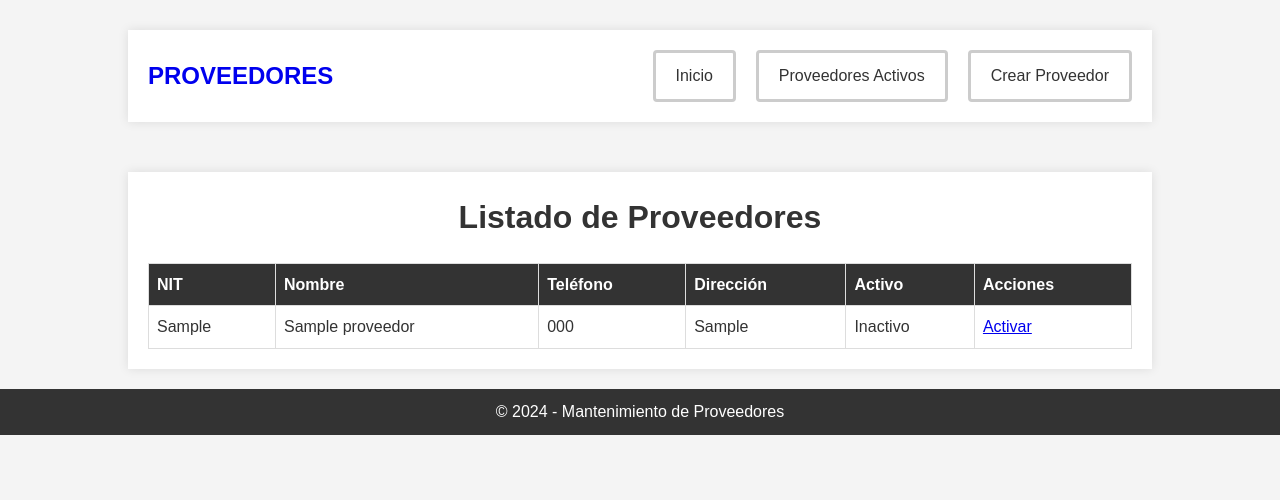
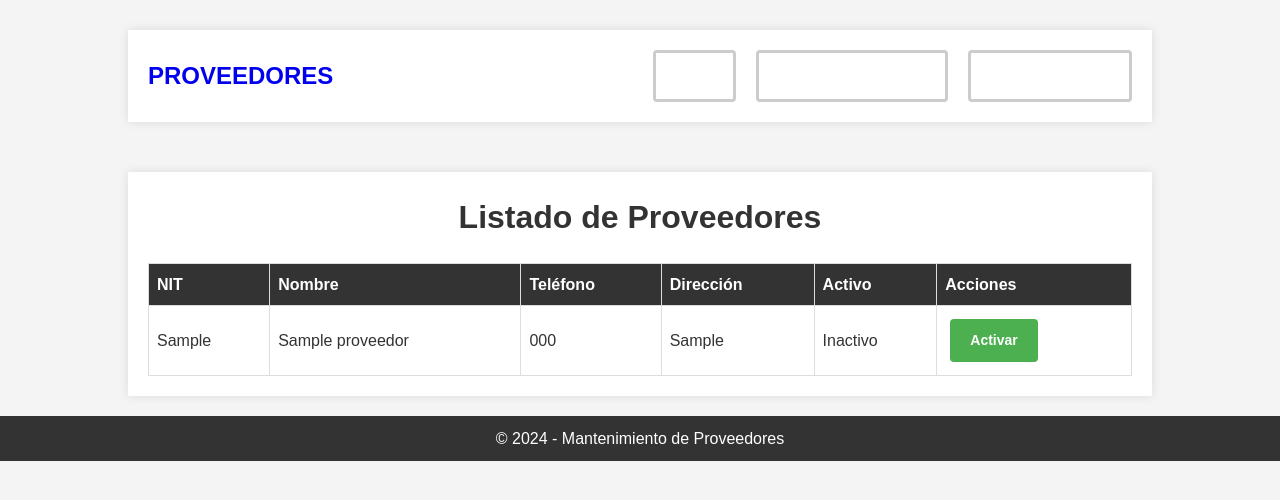
Before and after one commit to arielrdev/2024UmgLaboratorio-02, a PHP site: page / in a window 1280 px wide. Shown: the top 500 px of the page. Run offline with PHP 8.4, Linux system fonts and the light colour scheme; tables that the repository leaves empty or names only in its code hold one stand-in row (values such as "Sample post").

Commit message:
Done - Se apica CSS a toast y botones de activar - inactivar

```diff
--- a/formulario.php
+++ b/formulario.php
@@ -35,7 +35,8 @@
 
                     if ($stmt->execute()) {
                         /** Redireccionar */
-                        header('Location: index.php');
+                        header('Location: index.php?message=Proveedor%20Creado%20Correctamente');
+                        exit();
                     } else {
                         echo "<p class='error-message'>Error al agregar proveedor: " . $stmt->error . "</p>";
                     }
--- a/index.php
+++ b/index.php
@@ -36,8 +36,8 @@
                             //Boton INACTIVAR - ACTIVAR
                             echo "<td>";
                                 echo $row['Activo'] == 1
-                                ? "<a href='acciones.php?NIT=" . $row['NIT'] . "&accion=inactivar'>Inactivar</a>"
-                                : "<a href='acciones.php?NIT=" . $row['NIT'] . "&accion=activar'>Activar</a>";
+                                ? "<a href='acciones.php?NIT=" . $row['NIT'] . "&accion=inactivar' class='btn-accion btn-inactivar'>Inactivar</a>"
+                                : "<a href='acciones.php?NIT=" . $row['NIT'] . "&accion=activar' class='btn-accion btn-activar'>Activar</a>";
                             echo "</td>";
                     }
                 } else {
--- a/src/css/styles.css
+++ b/src/css/styles.css
@@ -61,7 +61,7 @@ h1 {
     color: #333;
     text-decoration: none;
     font-size: 16px;
-    transition: color 0.3s ease;
+    transition: color 0.3s ease, background-color 0.3s ease;
 }
 
 .nav-links a:visited {
@@ -69,13 +69,12 @@ h1 {
 }
 
 .nav-links a:hover {
-    color: white;
+    color: #fff; /* Cambia el color del texto al pasar el mouse */
+    background-color: #555; /* Agrega un color de fondo al pasar el mouse */
 }
-
 
 .btn-nav {
     display: inline-block;
-    color: #fff;
     padding: 10px 20px;
     border: solid #ccc;
     border-radius: 4px;
@@ -83,11 +82,18 @@ h1 {
     transition: background-color 0.3s ease;
 }
 
+.btn-nav a {
+    color: #fff;
+    text-decoration: none;
+}
+
 .btn-nav:hover {
     background-color: #555;
 }
 
-
+.btn-nav:hover a {
+    color: #fff;
+}
 .form-group {
     margin-bottom: 15px;
 }
@@ -161,11 +167,6 @@ h1 {
     }
 }
 
-/* .error {
-    color: red;
-    margin-top: 10px;
-} */
-
 .error-message {
     color: red;
     font-size: 0.875em;
@@ -173,6 +174,58 @@ h1 {
     margin-top: 5px;
 }
 
+.btn-accion {
+    display: inline-block;
+    padding: 10px 20px;
+    margin: 5px;
+    border-radius: 4px;
+    text-align: center;
+    text-decoration: none;
+    font-weight: bold;
+    font-size: 14px;
+    color: #fff;
+    transition: background-color 0.3s, box-shadow 0.3s;
+}
+
+/* Estilo para el botón de inactivar */
+.btn-inactivar {
+    background-color: #f44336; /* Rojo */
+}
+
+.btn-inactivar:hover {
+    background-color: #d32f2f; /* Rojo oscuro */
+    box-shadow: 0px 4px 8px rgba(0, 0, 0, 0.2);
+}
+
+/* Estilo para el botón de activar */
+.btn-activar {
+    background-color: #4CAF50; /* Verde */
+}
+
+.btn-activar:hover {
+    background-color: #388E3C; /* Verde oscuro */
+    box-shadow: 0px 4px 8px rgba(0, 0, 0, 0.2);
+}
+
+.toast {
+    visibility: hidden; /* Ocultar el toast por defecto */
+    position: fixed;
+    bottom: 20px;
+    right: 20px;
+    background-color: #4CAF50; /* Color verde */
+    color: #fff;
+    padding: 15px;
+    border-radius: 4px;
+    box-shadow: 0px 0px 10px rgba(0, 0, 0, 0.2);
+    z-index: 1000;
+    opacity: 0;
+    transition: opacity 0.5s ease, visibility 0.5s ease;
+}
+
+.toast.show {
+    visibility: visible;
+    opacity: 1;
+}
 
 .footer {
     background-color: #333;
--- /dev/null
+++ b/src/js/toast.js
@@ -0,0 +1,21 @@
+document.addEventListener('DOMContentLoaded', function() {
+    // Función para mostrar el toast
+    function showToast(message) {
+        const toast = document.getElementById('toast');
+        toast.textContent = message;
+        toast.classList.add('show');
+
+        // Ocultar el toast después de 3 segundos
+        setTimeout(function() {
+            toast.classList.remove('show');
+        }, 3000);
+    }
+
+    // Mostrar el toast si hay un mensaje en la URL
+    const urlParams = new URLSearchParams(window.location.search);
+    const message = urlParams.get('message');
+
+    if (message) {
+        showToast(message);
+    }
+});
--- a/src/templates/header.php
+++ b/src/templates/header.php
@@ -17,3 +17,6 @@
             </ul>
         </div>
     </nav>
+    <!--Toast-->
+    <div id="toast" class="toast"></div>
+    <script src="src/js/toast.js"></script>
```
